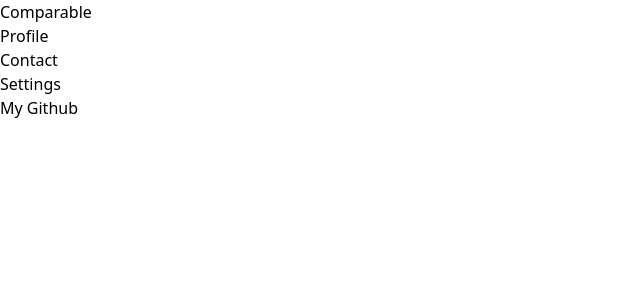
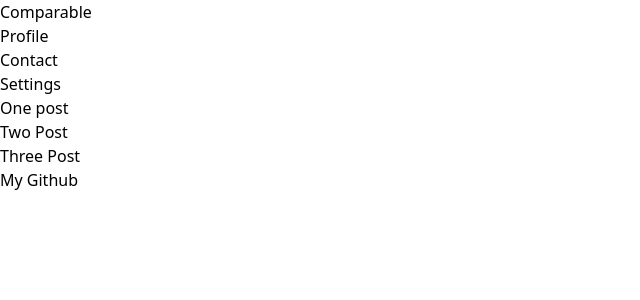
Before and after one commit to patrickoser/social-app, a React (Vite) app: page /home in a window 1280 px wide. Shown: the top 300 px of the page, without its empty margins (0-640 px from the left). Built offline with nearby package versions, Linux system fonts and the light colour scheme.

Commit message:
Add css to Home and add route for Home in App.jsx.

```diff
--- a/src/App.jsx
+++ b/src/App.jsx
@@ -7,6 +7,7 @@ import Footer from "./components/Footer.jsx"
 import Settings from "./components/Settings.jsx"
 import Contact from "./components/Contact.jsx"
 import Profile from "./components/Profile.jsx"
+import Home from "./components/Home.jsx"
 
 function App() {
 
@@ -16,6 +17,7 @@ function App() {
         <Header />
         <Routes>
           <Route path='/' element={<LoginSignupHub />} />
+          <Route path="home" element={<Home />} />
           <Route path="signup" element={<Signup />} />
           <Route path="login" element={<Login />} />
           <Route path="settings" element={<Settings />} />
--- a/src/components/Home.jsx
+++ b/src/components/Home.jsx
@@ -3,7 +3,8 @@ import Feed from "./Feed";
 
 const Home = () => {
     return (
-        <main>
+        <main className="flex h-screen max-w-7xl mx-auto py-0 px-3">
+            <section></section>
             <Feed />
         </main>
     )
```
